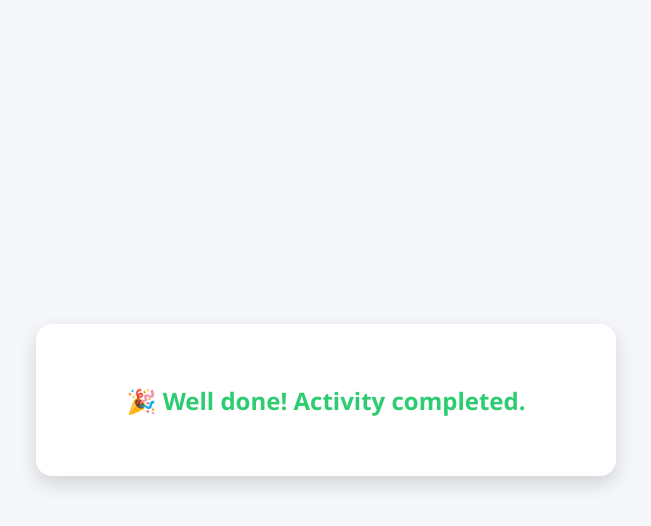
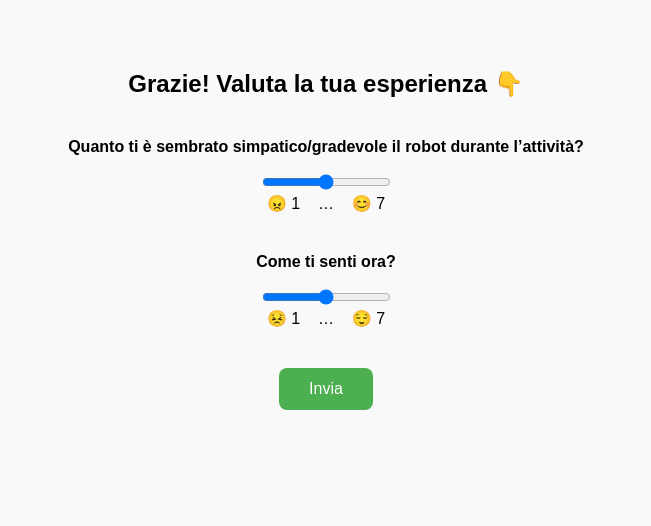
Before and after one commit to cri-rondoni/activities-webapp, a React (Vite) app: page /walk in a window 1280 px wide. Both pictures are taken after a click on the button "✅ Completed". Shown: the top 526 px of the page, without its empty margins (314-965 px from the left). Built offline with nearby package versions, Linux system fonts and the light colour scheme.

Commit message:
feat: added rating screen after activity (Godspeed + Affect)

```diff
--- /dev/null
+++ b/src/components/Rating.jsx
@@ -0,0 +1,78 @@
+import React, { useState } from "react";
+
+export default function Rating({ activity }) {
+  const [like, setLike] = useState(4);
+  const [relax, setRelax] = useState(4);
+  const [submitted, setSubmitted] = useState(false);
+
+  async function handleSubmit() {
+    await fetch("/activity_done", {
+      method: "POST",
+      headers: { "Content-Type": "application/json" },
+      body: JSON.stringify({
+        activity,
+        likeability: like,
+        relaxation: relax,
+      }),
+    });
+    setSubmitted(true);
+  }
+
+  if (submitted)
+    return (
+      <div style={{ textAlign: "center", marginTop: "100px" }}>
+        <h2>✅ Grazie per la valutazione!</h2>
+      </div>
+    );
+
+  return (
+    <div
+      style={{
+        textAlign: "center",
+        paddingTop: "50px",
+        fontFamily: "sans-serif",
+      }}
+    >
+      <h2>Grazie! Valuta la tua esperienza 👇</h2>
+
+      <div style={{ margin: "40px" }}>
+        <p><b>Quanto ti è sembrato simpatico/gradevole il robot durante l’attività?</b></p>
+        <input
+          type="range"
+          min="1"
+          max="7"
+          value={like}
+          onChange={(e) => setLike(Number(e.target.value))}
+        />
+        <div>😠 1 &nbsp;&nbsp; … &nbsp;&nbsp; 😊 7</div>
+      </div>
+
+      <div style={{ margin: "40px" }}>
+        <p><b>Come ti senti ora?</b></p>
+        <input
+          type="range"
+          min="1"
+          max="7"
+          value={relax}
+          onChange={(e) => setRelax(Number(e.target.value))}
+        />
+        <div>😣 1 &nbsp;&nbsp; … &nbsp;&nbsp; 😌 7</div>
+      </div>
+
+      <button
+        onClick={handleSubmit}
+        style={{
+          background: "#4CAF50",
+          color: "white",
+          padding: "12px 30px",
+          border: "none",
+          borderRadius: "8px",
+          cursor: "pointer",
+          fontSize: "16px",
+        }}
+      >
+        Invia
+      </button>
+    </div>
+  );
+}
--- a/src/components/Walk.jsx
+++ b/src/components/Walk.jsx
@@ -1,53 +1,57 @@
 import React, { useState, useEffect } from "react";
+import Rating from "./Rating";
 
 export default function Walk() {
-  const DURATION = 120; // secondi
+  const DURATION = 120; // total activity duration in seconds
   const [seconds, setSeconds] = useState(0);
   const [steps, setSteps] = useState(0);
-  const [done, setDone] = useState(false);
+  const [completed, setCompleted] = useState(false);
 
-  const ROBOT_URL = "http://<ROBOT_IP>:5000/activity_done";
-  const STEPS_URL = "http://<ROBOT_IP>:5000/get_steps";
+  // 🔗 Replace with your robot's real IP address
+  const ROBOT_IP = "<ROBOT_IP>"; // e.g. 192.168.1.42
+  const STEPS_URL = `http://${ROBOT_IP}:5000/get_steps`;
 
-  // Timer principale
+  // ------------------------------
+  // 🕒 Main timer logic
+  // ------------------------------
   useEffect(() => {
-    if (done) return;
+    if (completed) return;
 
-    if (seconds < DURATION) {
     const interval = setInterval(async () => {
+      // Increment seconds every second
       setSeconds((s) => s + 1);
 
+      // Fetch the number of steps from robot’s API
       try {
         const res = await fetch(STEPS_URL);
         const data = await res.json();
         setSteps(data.steps);
       } catch (err) {
-          console.error("Errore fetch steps:", err);
+        console.warn("Error fetching steps:", err);
       }
     }, 1000);
+
+    // When time is up → mark as completed
+    if (seconds >= DURATION) {
+      clearInterval(interval);
+      setCompleted(true);
+    }
+
     return () => clearInterval(interval);
-    } else {
-      handleComplete();
-    }
-  }, [seconds, done]);
+  }, [seconds, completed]);
 
-  const handleComplete = async () => {
-    setDone(true);
-    try {
-      await fetch(ROBOT_URL, {
-        method: "POST",
-        headers: { "Content-Type": "application/json" },
-        body: JSON.stringify({ activity: "walk" }),
-      });
-      console.log("Notifica inviata al robot");
-    } catch (err) {
-      console.error("Errore invio al robot:", err);
-    }
-  };
-
-  // progress %
+  // Calculate progress bar percentage
   const progress = (seconds / DURATION) * 100;
 
+  // ------------------------------
+  // 🏁 When activity is completed
+  // ------------------------------
+  // Show the Godspeed + Affect Grid rating component
+  if (completed) return <Rating activity="walk" />;
+
+  // ------------------------------
+  // 🏃 Guided Walk UI
+  // ------------------------------
   return (
     <div
       style={{
@@ -64,17 +68,19 @@ export default function Walk() {
           background: "#fff",
           borderRadius: "16px",
           padding: "40px",
-          width: "500px",
+          width: "480px",
           textAlign: "center",
           boxShadow: "0 8px 20px rgba(0,0,0,0.15)",
         }}
       >
-        {!done ? (
-          <>
-            <h1 style={{ fontSize: "28px", marginBottom: "10px" }}>🚶 Guided walk</h1>
+        <h1 style={{ fontSize: "28px", marginBottom: "10px" }}>🚶 Guided Walk</h1>
+
+        {/* Time counter */}
         <p style={{ fontSize: "18px", color: "#444" }}>
           Time: <b>{seconds}</b> / {DURATION} s
         </p>
+
+        {/* Progress bar */}
         <div
           style={{
             background: "#e0e0e0",
@@ -92,11 +98,15 @@ export default function Walk() {
             }}
           />
         </div>
+
+        {/* Step counter */}
         <p style={{ fontSize: "18px", marginBottom: "20px" }}>
           Step counter: <b>{steps}</b>
         </p>
+
+        {/* Manual completion button */}
         <button
-              onClick={handleComplete}
+          onClick={() => setCompleted(true)}
           style={{
             padding: "12px 24px",
             fontSize: "18px",
@@ -110,10 +120,6 @@ export default function Walk() {
         >
           ✅ Completed
         </button>
-          </>
-        ) : (
-          <h2 style={{ color: "#2ecc71" }}>🎉 Well done! Activity completed.</h2>
-        )}
       </div>
     </div>
   );
```
Lines whose indentation alone changed are shown as unchanged.
